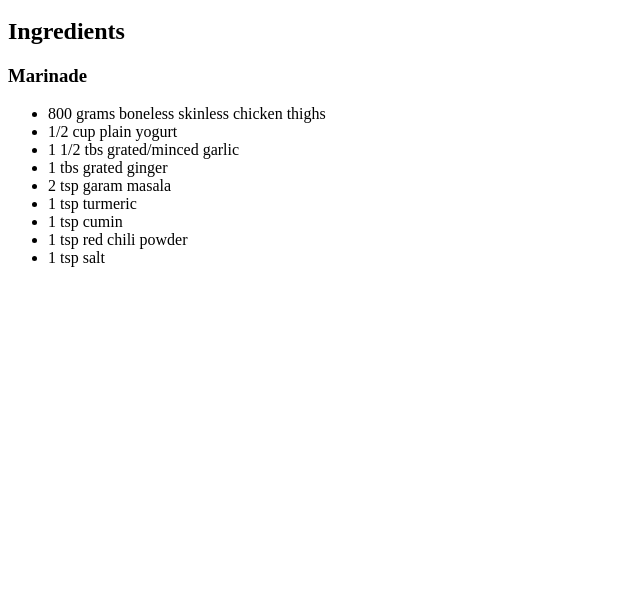
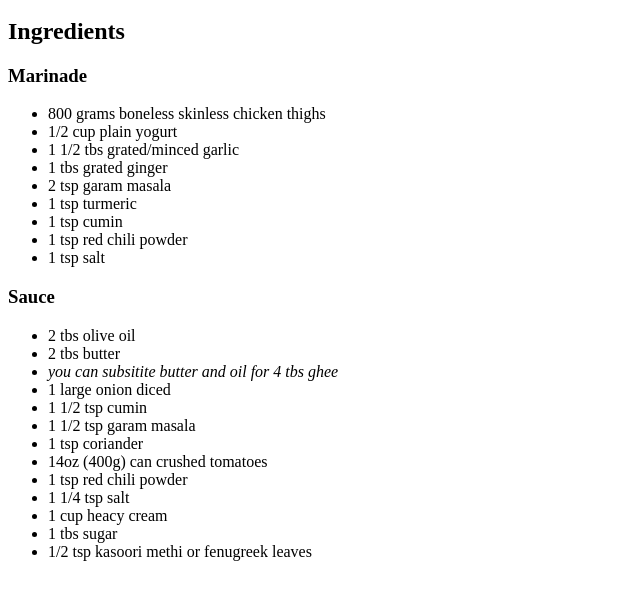
Before and after one commit to cmcoding13/recipe-site, a plain HTML site: page recipes/butterChicken.html in a window 1280 px wide. Shown: the part 100-700 px from the top of the page, without its empty margins (0-640 px from the left). Drawn offline with Linux system fonts and the light colour scheme.

Commit message:
added sauce ingredients

```diff
--- a/recipes/butterChicken.html
+++ b/recipes/butterChicken.html
@@ -22,6 +22,23 @@
         <li>1 tsp red chili powder</li>
         <li>1 tsp salt</li>
     </ul>
+    <h3>Sauce</h3>
+    <ul>
+        <li>2 tbs olive oil</li>
+        <li>2 tbs butter</li>
+        <li><em>you can subsitite butter and oil for 4 tbs ghee</em></li>
+        <li>1 large onion diced</li>
+        <li>1 1/2 tsp cumin</li>
+        <li>1 1/2 tsp garam masala</li>
+        <li>1 tsp coriander</li>
+        <li>14oz (400g) can crushed tomatoes</li>
+        <li>1 tsp red chili powder</li>
+        <li>1 1/4 tsp salt</li>
+        <li>1 cup heacy cream</li>
+        <li>1 tbs sugar</li>
+        <li>1/2 tsp kasoori methi or fenugreek leaves</li>
+    </ul>
+
 
 </body>
 </html>
```
Lines whose indentation alone changed are shown as unchanged.
